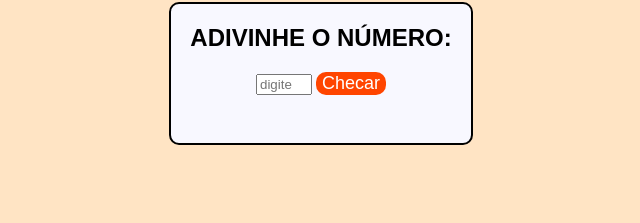
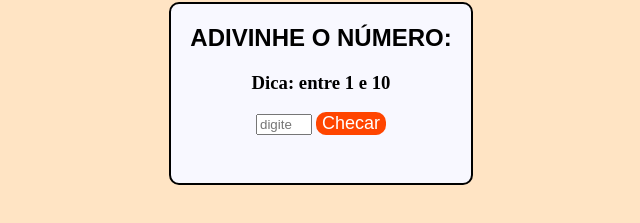
Before and after one commit to VinyPeppe2/javaScriptCodes, a plain HTML site: page index.html in a window 1280 px wide. Shown: the part 121-344 px from the top of the page, without its empty margins (319-959 px from the left). Drawn offline with Linux system fonts and the light colour scheme.

Commit message:
Update index.html
Add dica, h3

```diff
--- a/index.html
+++ b/index.html
@@ -10,6 +10,7 @@
     <h1>Projeto 19 </h1>
     <div class="principal">
         <h2 id>Adivinhe o número:</h2>
+        <h3 id>Dica: entre 1 e 10</h3>
         <input a type="number" min="1" max="10" id="entry_check_number" placeholder="digite" onchange="limparSaldo()">
         <button id="bcheck"  onclick="adivinheNumber()">Checar</button>
         <p id="teste"></p>
```
